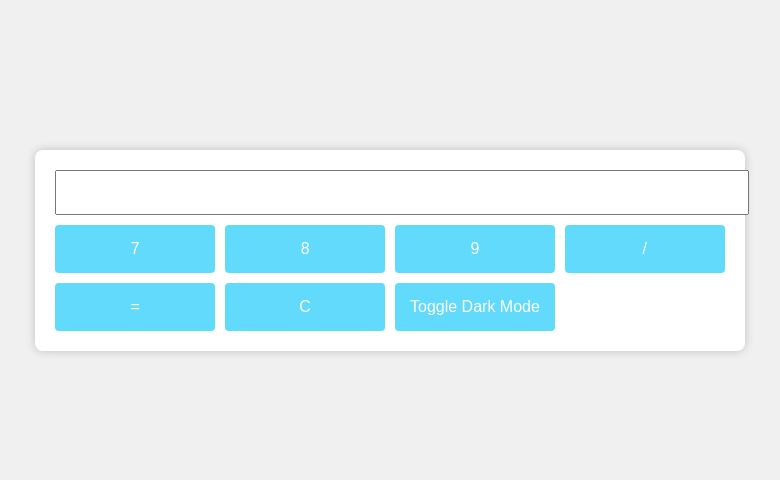
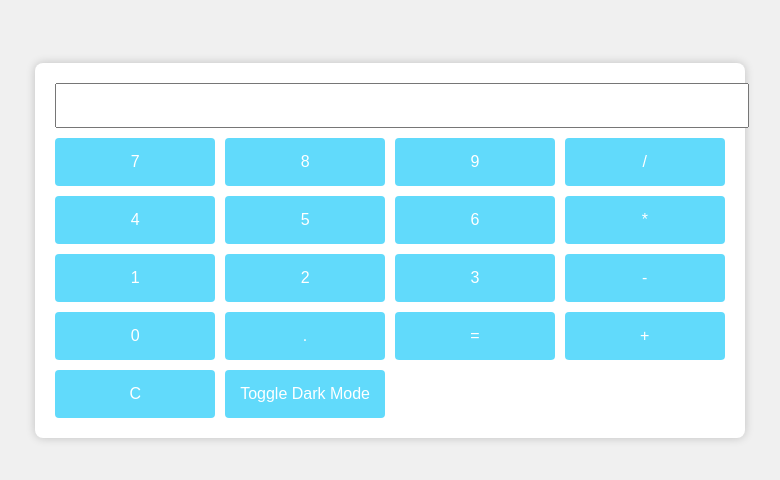
Before and after one commit to kaudyyx/Calculadora-phyton-, a plain HTML site: page index.html in a window 1280 px wide. Shown: the part 150-630 px from the top of the page, without its empty margins (250-1030 px from the left). Drawn offline with Linux system fonts and the light colour scheme.

Commit message:
Update index.html

```diff
--- a/index.html
+++ b/index.html
@@ -81,9 +81,21 @@
             <button onclick="appendValue('9')">9</button>
             <button onclick="appendValue('/')">/</button>
 
-            <!-- Add other buttons as needed -->
+            <button onclick="appendValue('4')">4</button>
+            <button onclick="appendValue('5')">5</button>
+            <button onclick="appendValue('6')">6</button>
+            <button onclick="appendValue('*')">*</button>
 
+            <button onclick="appendValue('1')">1</button>
+            <button onclick="appendValue('2')">2</button>
+            <button onclick="appendValue('3')">3</button>
+            <button onclick="appendValue('-')">-</button>
+
+            <button onclick="appendValue('0')">0</button>
+            <button onclick="appendValue('.')">.</button>
             <button onclick="calculate()">=</button>
+            <button onclick="appendValue('+')">+</button>
+
             <button onclick="clearDisplay()">C</button>
             <button onclick="toggleDarkMode()">Toggle Dark Mode</button>
         </div>
```
